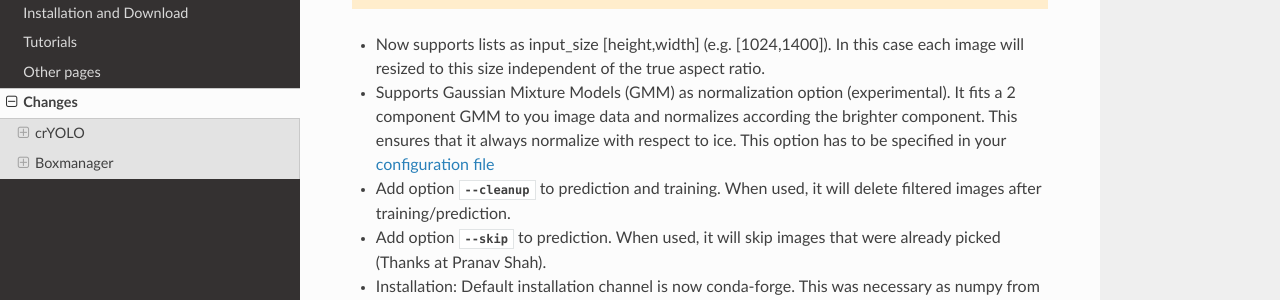
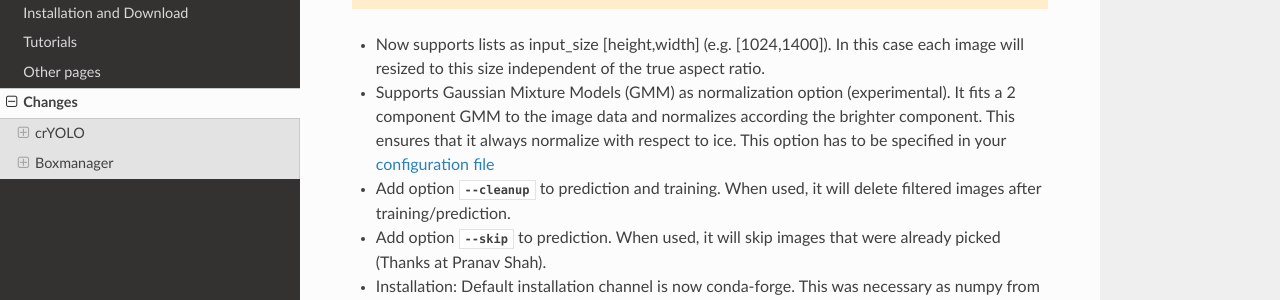
Before and after one commit to MPI-Dortmund/cryolo, a Sphinx documentation site: the page built from source/changes.rst, in a window 1280 px wide and 900 px high, scrolled down 524 px. Shown: the part 175-475 px from the top of the window. Built offline with Sphinx 7.4.7 and the Read the Docs theme 2.0.0, drawn with Linux system fonts in a browser that asks for light colours.

Commit message:
Update changes.rst

```diff
--- a/source/changes.rst
+++ b/source/changes.rst
@@ -22,7 +22,7 @@ Version 1.7.0
 
 * Now supports lists as input_size [height,width] (e.g. [1024,1400]). In this case each image will resized to this size independent of the true aspect ratio.
 
-* Supports Gaussian Mixture Models (GMM) as normalization option (experimental). It fits a 2 component GMM to you image data and normalizes according the brighter component. This ensures that it always normalize with respect to ice. This option has to be specified in your :ref:`configuration file <config-file-label>`
+* Supports Gaussian Mixture Models (GMM) as normalization option (experimental). It fits a 2 component GMM to the image data and normalizes according the brighter component. This ensures that it always normalize with respect to ice. This option has to be specified in your :ref:`configuration file <config-file-label>`
 
 * Add option :option:`--cleanup` to prediction and training. When used, it will delete filtered images after training/prediction.
 
```
